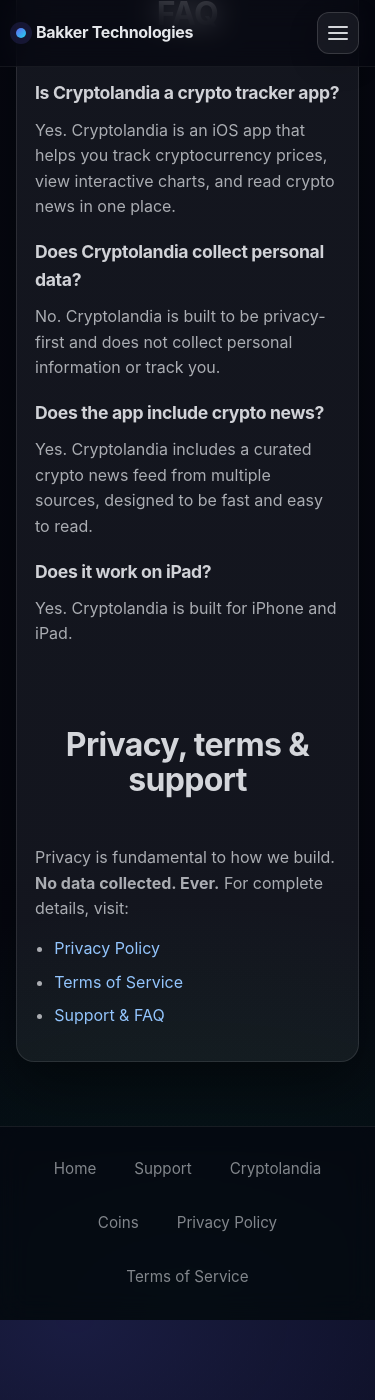
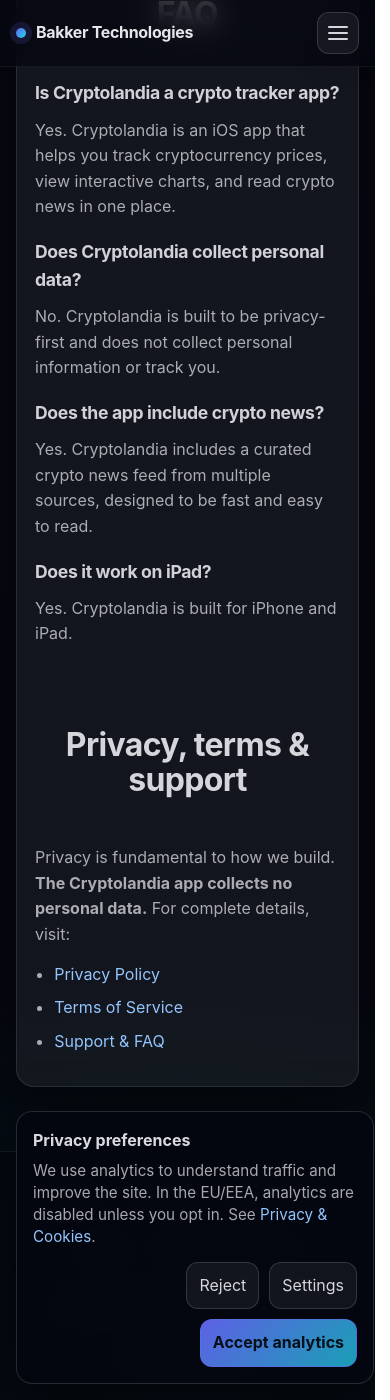
Before and after one commit to haakonbakker/info.bakkertechnologies.no, a Jekyll site: the page built from cryptolandia/index.md, in a window 390 px wide and 1400 px high, scrolled down 7310 px. Built offline with Jekyll 4.4.1, drawn with Linux system fonts in a browser that asks for light colours.

Commit message:
feat: Implement cookie consent banner and privacy page
Co-authored-by: haakon.bakker <haakon.bakker@vippsmobilepay.com>

```diff
--- a/_config.yml
+++ b/_config.yml
@@ -29,3 +29,5 @@ github: [metadata]
 analytics:
   google_measurement_id: ""
   honor_dnt: true
+  require_consent: true
+  consent_storage_key: "bt_consent_v1"
--- a/_includes/analytics.html
+++ b/_includes/analytics.html
@@ -18,26 +18,70 @@
 {% assign ga_id = site.analytics.google_measurement_id | default: site.google_analytics_id %}
 
 {% if jekyll.environment == "production" and ga_id and ga_id != "" and page.no_analytics != true %}
-  <!-- Google tag (gtag.js) -->
-  <script async src="https://www.googletagmanager.com/gtag/js?id={{ ga_id | uri_escape }}"></script>
+  {% assign require_consent = site.analytics.require_consent | default: true %}
+  {% assign consent_key = site.analytics.consent_storage_key | default: "bt_consent_v1" %}
+
   <script>
     (function () {
       var honorDnt = {{ site.analytics.honor_dnt | default: true | jsonify }};
-      if (honorDnt) {
-        var dnt = navigator.doNotTrack || window.doNotTrack || navigator.msDoNotTrack;
-        if (dnt === "1" || dnt === "yes") return;
+      var requireConsent = {{ require_consent | jsonify }};
+      var KEY = {{ consent_key | jsonify }};
+      var GA_ID = {{ ga_id | jsonify }};
+      var loaded = false;
+
+      function hasConsent() {
+        if (!requireConsent) return true;
+        try {
+          var raw = localStorage.getItem(KEY);
+          if (!raw) return false;
+          var parsed = JSON.parse(raw);
+          return !!(parsed && typeof parsed === "object" && parsed.analytics === true);
+        } catch (e) {
+          return false;
+        }
       }
 
+      function dntEnabled() {
+        if (!honorDnt) return false;
+        var dnt = navigator.doNotTrack || window.doNotTrack || navigator.msDoNotTrack;
+        return (dnt === "1" || dnt === "yes");
+      }
+
+      function loadGa() {
+        if (loaded) return;
+        if (dntEnabled()) return;
+        if (!hasConsent()) return;
+        loaded = true;
+
+        // Google tag (gtag.js) - injected only after consent.
+        var s = document.createElement("script");
+        s.async = true;
+        s.src = "https://www.googletagmanager.com/gtag/js?id=" + encodeURIComponent(GA_ID);
+        document.head.appendChild(s);
+
         window.dataLayer = window.dataLayer || [];
-      function gtag(){dataLayer.push(arguments);}
+        function gtag(){window.dataLayer.push(arguments);}
+        window.gtag = window.gtag || gtag;
+
         gtag("js", new Date());
-      gtag("config", "{{ ga_id }}", {
-        // These help reduce advertising-related collection.
+        gtag("config", GA_ID, {
+          // Reduce advertising-related collection.
           "allow_google_signals": false,
           "allow_ad_personalization_signals": false,
           // Harmless if ignored by GA4.
           "anonymize_ip": true
         });
+      }
+
+      // Try immediately (covers return visitors).
+      loadGa();
+
+      // Try again when user updates consent.
+      window.addEventListener("bt:consent", function (e) {
+        try {
+          if (e && e.detail && e.detail.analytics === true) loadGa();
+        } catch (err) {}
+      });
     })();
   </script>
 {% endif %}
--- /dev/null
+++ b/_includes/cookie-consent.html
@@ -0,0 +1,279 @@
+{% comment %}
+  Minimal GDPR/EEA-friendly consent banner (analytics opt-in).
+
+  Stores choices in localStorage (strictly necessary).
+  Exposes: window.BTConsent.{get,set,openBanner}
+  Dispatches: window event "bt:consent" with detail { analytics: boolean }
+{% endcomment %}
+
+<style>
+  .bt-consent {
+    position: fixed;
+    left: 16px;
+    right: 16px;
+    bottom: 16px;
+    z-index: 99999;
+    max-width: 980px;
+    margin: 0 auto;
+    border: 1px solid rgba(255, 255, 255, 0.14);
+    background: rgba(5, 7, 16, 0.92);
+    backdrop-filter: blur(14px);
+    -webkit-backdrop-filter: blur(14px);
+    border-radius: 16px;
+    box-shadow: 0 20px 60px rgba(0, 0, 0, 0.55);
+    padding: 16px;
+    display: none;
+  }
+  .bt-consent__row {
+    display: flex;
+    gap: 14px;
+    align-items: flex-start;
+    justify-content: space-between;
+    flex-wrap: wrap;
+  }
+  .bt-consent__title {
+    font-weight: 700;
+    color: rgba(229, 231, 235, 0.95);
+    margin-bottom: 6px;
+  }
+  .bt-consent__text {
+    color: rgba(229, 231, 235, 0.72);
+    font-size: 0.95rem;
+    line-height: 1.45;
+    max-width: 68ch;
+  }
+  .bt-consent__actions {
+    display: flex;
+    gap: 10px;
+    align-items: center;
+    flex-wrap: wrap;
+    justify-content: flex-end;
+  }
+  .bt-consent__btn {
+    display: inline-flex;
+    align-items: center;
+    justify-content: center;
+    padding: 10px 12px;
+    border-radius: 12px;
+    border: 1px solid rgba(255, 255, 255, 0.14);
+    background: rgba(255, 255, 255, 0.06);
+    color: rgba(229, 231, 235, 0.92);
+    cursor: pointer;
+    font: inherit;
+  }
+  .bt-consent__btn:hover {
+    background: rgba(255, 255, 255, 0.10);
+    border-color: rgba(255, 255, 255, 0.22);
+  }
+  .bt-consent__btn--primary {
+    border: 1px solid rgba(99, 102, 241, 0.55);
+    background: linear-gradient(135deg, rgba(99, 102, 241, 0.95), rgba(34, 211, 238, 0.75));
+    color: #061018;
+    font-weight: 700;
+  }
+  .bt-consent__details {
+    margin-top: 12px;
+    border-top: 1px solid rgba(255, 255, 255, 0.10);
+    padding-top: 12px;
+    display: none;
+  }
+  .bt-consent__toggleRow {
+    display: flex;
+    align-items: center;
+    justify-content: space-between;
+    gap: 12px;
+    padding: 10px 0;
+  }
+  .bt-consent__label {
+    color: rgba(229, 231, 235, 0.85);
+    font-weight: 600;
+  }
+  .bt-consent__hint {
+    color: rgba(229, 231, 235, 0.65);
+    font-size: 0.92rem;
+    margin-top: 4px;
+  }
+  .bt-consent__switch {
+    width: 44px;
+    height: 26px;
+    border-radius: 999px;
+    background: rgba(255, 255, 255, 0.16);
+    border: 1px solid rgba(255, 255, 255, 0.18);
+    position: relative;
+    cursor: pointer;
+    flex: 0 0 auto;
+  }
+  .bt-consent__switch::after {
+    content: "";
+    position: absolute;
+    top: 3px;
+    left: 3px;
+    width: 20px;
+    height: 20px;
+    border-radius: 999px;
+    background: rgba(229, 231, 235, 0.92);
+    transition: transform 0.16s ease;
+  }
+  .bt-consent__switch[data-on="true"] {
+    background: rgba(16, 185, 129, 0.35);
+    border-color: rgba(16, 185, 129, 0.55);
+  }
+  .bt-consent__switch[data-on="true"]::after {
+    transform: translateX(18px);
+  }
+</style>
+
+<div class="bt-consent" id="bt-consent" role="dialog" aria-modal="true" aria-label="Privacy preferences">
+  <div class="bt-consent__row">
+    <div>
+      <div class="bt-consent__title">Privacy preferences</div>
+      <div class="bt-consent__text">
+        We use analytics to understand traffic and improve the site. In the EU/EEA, analytics are disabled unless you opt in.
+        See <a href="{{ '/privacy' | relative_url }}">Privacy & Cookies</a>.
+      </div>
+    </div>
+    <div class="bt-consent__actions">
+      <button class="bt-consent__btn" type="button" data-bt-consent="reject">Reject</button>
+      <button class="bt-consent__btn" type="button" data-bt-consent="settings">Settings</button>
+      <button class="bt-consent__btn bt-consent__btn--primary" type="button" data-bt-consent="accept">Accept analytics</button>
+    </div>
+  </div>
+
+  <div class="bt-consent__details" id="bt-consent-details">
+    <div class="bt-consent__toggleRow">
+      <div>
+        <div class="bt-consent__label">Analytics</div>
+        <div class="bt-consent__hint">Helps us measure page views and navigation (Google Analytics).</div>
+      </div>
+      <div class="bt-consent__switch" role="switch" tabindex="0" aria-label="Analytics" data-bt-switch="analytics" data-on="false"></div>
+    </div>
+    <div class="bt-consent__actions" style="margin-top: 8px;">
+      <button class="bt-consent__btn" type="button" data-bt-consent="save">Save preferences</button>
+    </div>
+  </div>
+</div>
+
+<script>
+  (function () {
+    var KEY = {{ site.analytics.consent_storage_key | default: "bt_consent_v1" | jsonify }};
+    var requireConsent = {{ site.analytics.require_consent | default: true | jsonify }};
+    var banner = document.getElementById("bt-consent");
+    var details = document.getElementById("bt-consent-details");
+    if (!banner) return;
+
+    function safeParse(json) {
+      try { return JSON.parse(json); } catch (e) { return null; }
+    }
+
+    function get() {
+      var raw = localStorage.getItem(KEY);
+      var parsed = raw ? safeParse(raw) : null;
+      // Shape: { v: 1, analytics: true/false }
+      if (!parsed || typeof parsed !== "object") return null;
+      if (typeof parsed.analytics !== "boolean") return null;
+      return parsed;
+    }
+
+    function dispatch(state) {
+      window.dispatchEvent(new CustomEvent("bt:consent", { detail: { analytics: !!state.analytics } }));
+    }
+
+    function set(state) {
+      var payload = { v: 1, analytics: !!state.analytics };
+      localStorage.setItem(KEY, JSON.stringify(payload));
+      dispatch(payload);
+      close();
+    }
+
+    function open() {
+      banner.style.display = "block";
+    }
+
+    function close() {
+      banner.style.display = "none";
+      details.style.display = "none";
+    }
+
+    function toggleDetails() {
+      details.style.display = (details.style.display === "block") ? "none" : "block";
+    }
+
+    function switchEl() {
+      return banner.querySelector('[data-bt-switch="analytics"]');
+    }
+
+    function setSwitch(isOn) {
+      var el = switchEl();
+      if (!el) return;
+      el.dataset.on = String(!!isOn);
+      el.setAttribute("aria-checked", String(!!isOn));
+    }
+
+    function getSwitch() {
+      var el = switchEl();
+      return el ? el.dataset.on === "true" : false;
+    }
+
+    // Public API for "Cookie settings" links
+    window.BTConsent = {
+      get: get,
+      set: set,
+      openBanner: function () {
+        var existing = get();
+        setSwitch(existing ? existing.analytics : false);
+        open();
+        details.style.display = "block";
+      }
+    };
+
+    // If consent already stored, broadcast it early.
+    var existing = get();
+    if (existing) {
+      dispatch(existing);
+      close();
+    } else if (requireConsent) {
+      // No stored choice: show banner (analytics stays off by default).
+      setSwitch(false);
+      open();
+    }
+
+    banner.addEventListener("click", function (e) {
+      var t = e.target;
+      if (!t) return;
+      var action = t.getAttribute("data-bt-consent");
+      if (!action) return;
+
+      if (action === "accept") return set({ analytics: true });
+      if (action === "reject") return set({ analytics: false });
+      if (action === "settings") return toggleDetails();
+      if (action === "save") return set({ analytics: getSwitch() });
+    });
+
+    banner.addEventListener("keydown", function (e) {
+      // Keyboard toggle for the switch
+      if (!e) return;
+      var target = e.target;
+      if (!target || target.getAttribute("data-bt-switch") !== "analytics") return;
+      if (e.key !== "Enter" && e.key !== " ") return;
+      e.preventDefault();
+      var next = !getSwitch();
+      setSwitch(next);
+    });
+
+    // Click-to-toggle switch
+    var sw = switchEl();
+    if (sw) {
+      sw.addEventListener("click", function () {
+        setSwitch(!getSwitch());
+      });
+    }
+
+    // Delegate: any element with [data-cookie-settings] opens preferences
+    document.addEventListener("click", function (e) {
+      var el = e.target && e.target.closest ? e.target.closest("[data-cookie-settings]") : null;
+      if (!el) return;
+      e.preventDefault();
+      window.BTConsent && window.BTConsent.openBanner && window.BTConsent.openBanner();
+    });
+  })();
+</script>
--- a/_layouts/default.html
+++ b/_layouts/default.html
@@ -479,6 +479,8 @@
                         <a href="{{ '/support' | relative_url }}">Support</a>
                         <a href="{{ '/cryptolandia' | relative_url }}">Cryptolandia</a>
                         <a href="{{ '/coins' | relative_url }}">Coins</a>
+                        <a href="{{ '/privacy' | relative_url }}">Privacy & Cookies</a>
+                        <a href="#" data-cookie-settings>Cookie settings</a>
                         <a href="{{ '/cryptolandia/privacy' | relative_url }}">Privacy Policy</a>
                         <a href="{{ '/cryptolandia/terms' | relative_url }}">Terms of Service</a>
                     </nav>
@@ -486,6 +488,7 @@
             </div>
         </footer>
     </div>
+    {% include cookie-consent.html %}
     <script>
         (function () {
             var toggle = document.querySelector(".nav-toggle");
--- a/cryptolandia/index.md
+++ b/cryptolandia/index.md
@@ -540,7 +540,7 @@ image: "/cryptolandia/images/logo.png"
 <div class="cl-section">
   <h2>Privacy, terms & support</h2>
   <p>
-    Privacy is fundamental to how we build. <strong>No data collected. Ever.</strong> For complete details, visit:
+    Privacy is fundamental to how we build. <strong>The Cryptolandia app collects no personal data.</strong> For complete details, visit:
   </p>
   <ul>
     <li><a href="{{ '/cryptolandia/privacy' | relative_url }}">Privacy Policy</a></li>
```
Also changed, not shown: privacy.md (added, +54 -0 lines). Lines whose indentation alone changed are shown as unchanged.
